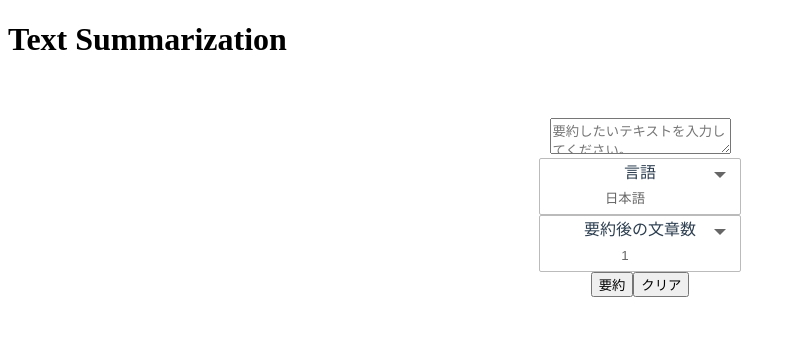
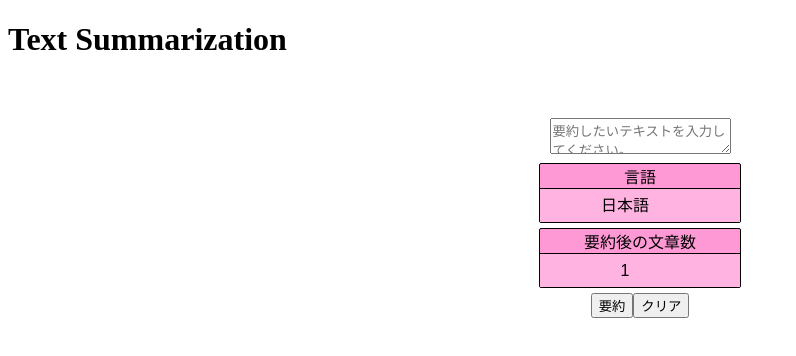
Before and after one commit to 2G14/text_summarization_api_sample, a Vue app: page / in a window 1280 px wide. Shown: the top 356 px of the page, without its empty margins (0-796 px from the left). Built offline with nearby package versions, Linux system fonts and the light colour scheme.

Commit message:
update Select.vue

```diff
--- a/src/components/Select.vue
+++ b/src/components/Select.vue
@@ -14,13 +14,14 @@ import { Component, Prop, Emit, Watch, Vue } from "vue-property-decorator";
 
 @Component
 export default class Select extends Vue {
-  @Prop()
+  /** prop */
+  @Prop({ type: [String, Number], required: true })
   private label!: string | number;
-  @Prop()
+  @Prop({ type: [String, Number], required: true })
   private value!: string | number;
-  @Prop()
+  @Prop({ type: Array, required: true })
   private options!: Array<{ label: string | number; value: string | number }>;
-
+  /** data */
   private selected: string | number = this.value;
 
   private mounted(): void {
@@ -34,28 +35,15 @@ export default class Select extends Vue {
 </script>
 
 <style lang="sass" scoped>
-$input-color: blue;
-
 div.select
   width: 200px
-  margin: auto
+  margin: 5px auto
   padding: auto
   position: relative
-  border: 1px solid #bbbbbb
+  border: solid 1px black
   border-radius: 2px
-  background: #ffffff
-  &::before
-    content: ''
-    position: absolute
-    top: 0.8em
-    right: 0.9em
-    width: 0
-    height: 0
-    padding: 0
-    border-left: 6px solid transparent
-    border-right: 6px solid transparent
-    border-top: 6px solid #666666
-    pointer-events: none
+  background: #ff99d6
+  color: black
   div.label
     label
   select
@@ -63,14 +51,16 @@ div.select
     width: 100%
     cursor: pointer
     text-overflow: ellipsis
+    font-size: 16px
     border: none
+    border-top: solid 1px black
+    border-radius: 0
     outline: none
-    background: transparent
+    background: #ffb3e0
     background-image: none
     box-shadow: none
     appearance: none
     padding: 8px 38px 8px 8px
-    color: #666666
     &::-ms-expand
       display: none
     option
```
